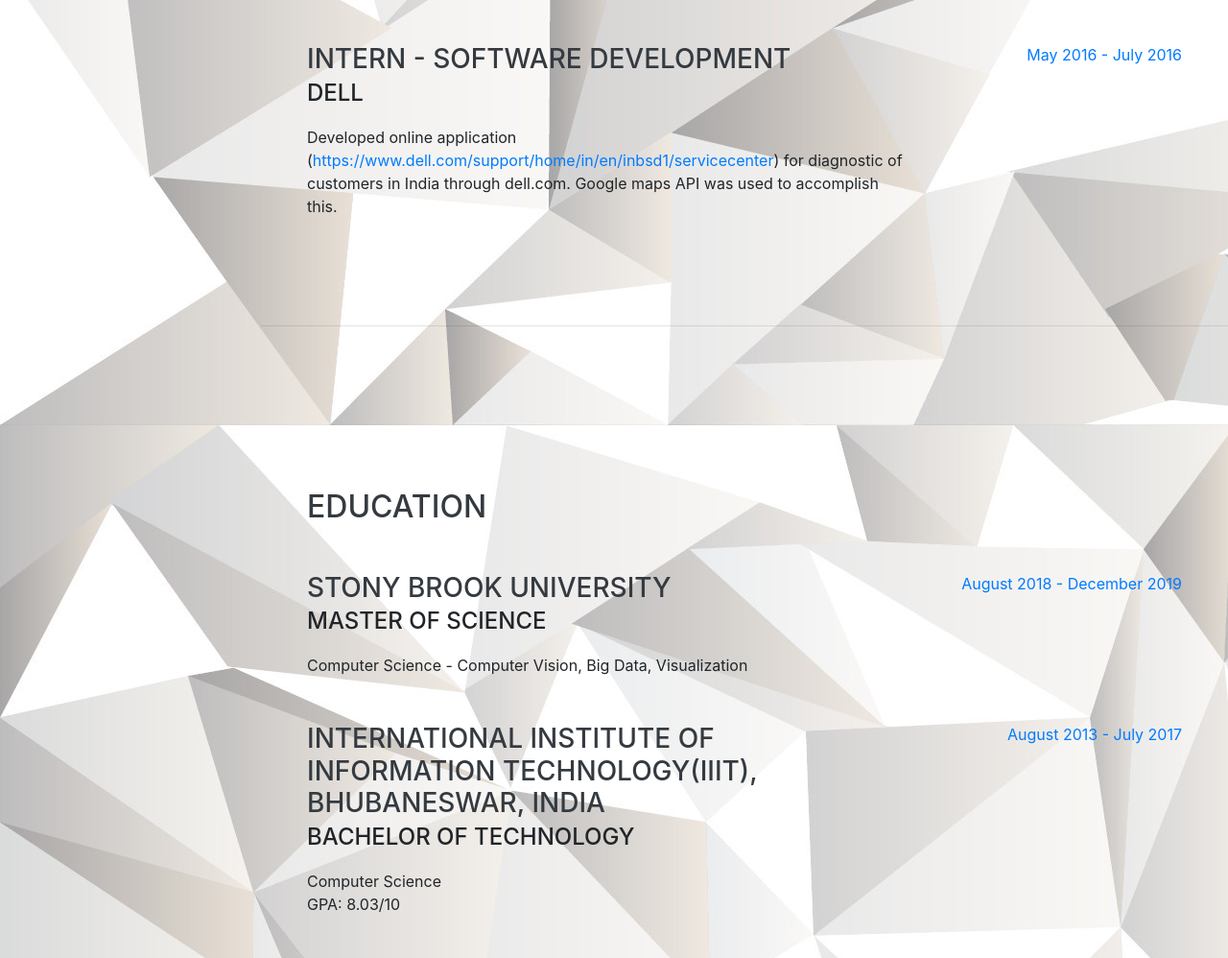
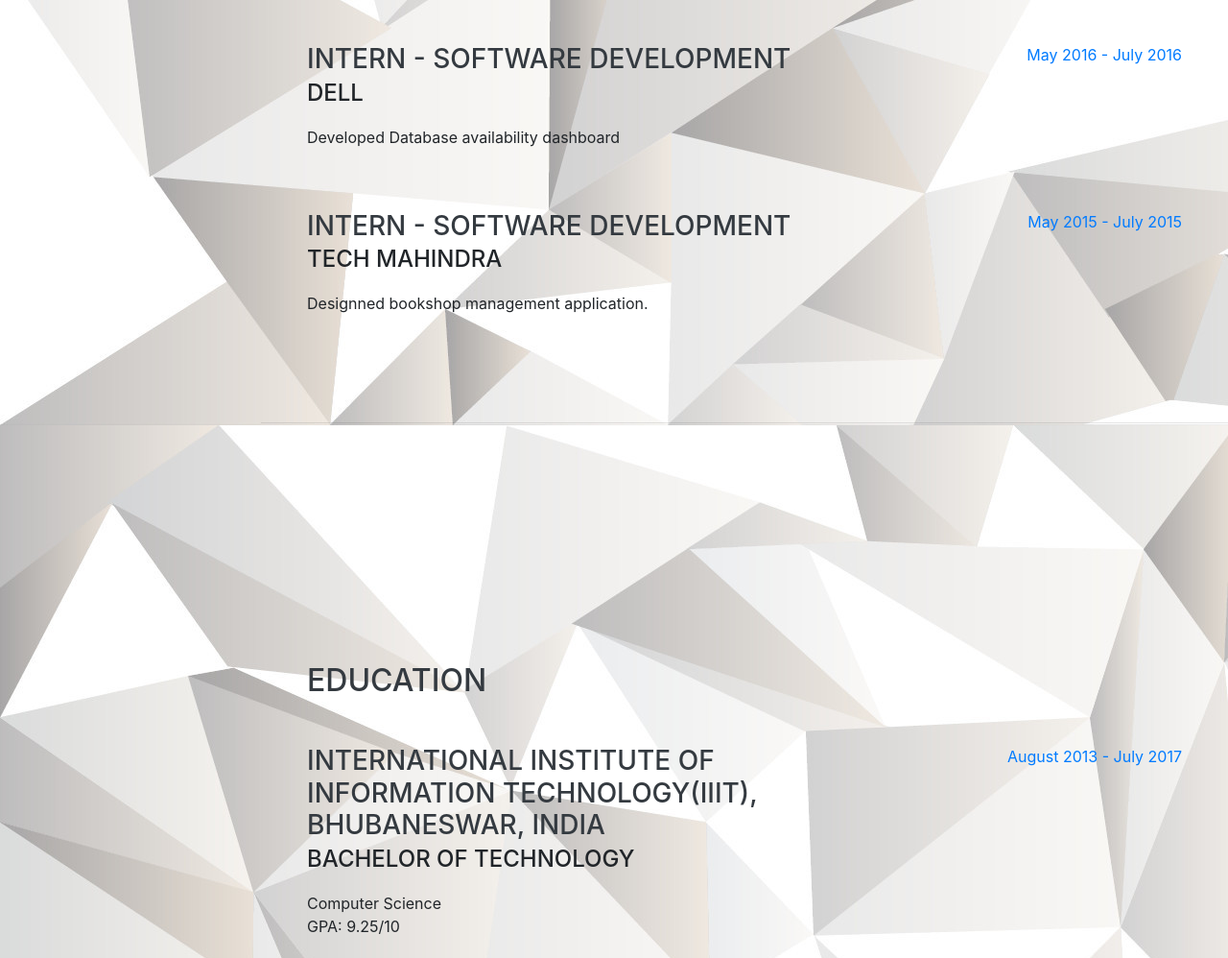
Before and after one commit to SoumyaM30/SoumyaM30.github.io, a website with bundled scripts: page index.html in a window 1280 px wide. Shown: the part 1280-2278 px from the top of the page at 96% size. Built offline with nearby package versions, Linux system fonts and the light colour scheme; a web font is replaced by a local one.

Commit message:
Update index.html

```diff
--- a/index.html
+++ b/index.html
@@ -136,12 +136,22 @@
           <div class="resume-content">
             <h3 class="mb-0">Intern - Software Development</h3>
             <div class="subheading mb-3">Dell</div>
-            <p>Developed online application (<a href="https://www.dell.com/support/home/in/en/inbsd1/servicecenter" target="_blank">https://www.dell.com/support/home/in/en/inbsd1/servicecenter</a>) for diagnostic of customers in India
-              through dell.com. Google maps API was used to accomplish this.
+            <p>Developed Database availability dashboard
               </p>
           </div>
           <div class="resume-date text-md-right">
             <span class="text-primary">May 2016 - July 2016</span>
+          </div>
+        </div>
+
+        <div class="resume-item d-flex flex-column flex-md-row justify-content-between mb-5">
+          <div class="resume-content">
+            <h3 class="mb-0">Intern - Software Development</h3>
+            <div class="subheading mb-3">Tech mahindra</div>
+            <p>Designned bookshop management application.</p>
+          </div>
+          <div class="resume-date text-md-right">
+            <span class="text-primary">May 2015 - July 2015</span>
           </div>
         </div>
 
@@ -155,24 +165,12 @@
       <div class="w-100">
         <h2 class="mb-5">Education</h2>
 
-        <div class="resume-item d-flex flex-column flex-md-row justify-content-between mb-5">
-          <div class="resume-content">
-            <h3 class="mb-0">Stony Brook University</h3>
-            <div class="subheading mb-3">Master of Science</div>
-            <div>Computer Science - Computer Vision, Big Data, Visualization</div>
-            <!--<p>GPA: 3.23</p>-->
-          </div>
-          <div class="resume-date text-md-right">
-            <span class="text-primary">August 2018 - December 2019</span>
-          </div>
-        </div>
-
         <div class="resume-item d-flex flex-column flex-md-row justify-content-between">
           <div class="resume-content">
             <h3 class="mb-0">International Institute of Information Technology(IIIT), Bhubaneswar, India</h3>
             <div class="subheading mb-3">Bachelor of Technology</div>
             <div>Computer Science</div>
-            <p>GPA: 8.03/10</p>
+            <p>GPA: 9.25/10</p>
           </div>
           <div class="resume-date text-md-right">
             <span class="text-primary">August 2013 - July 2017</span>
```
